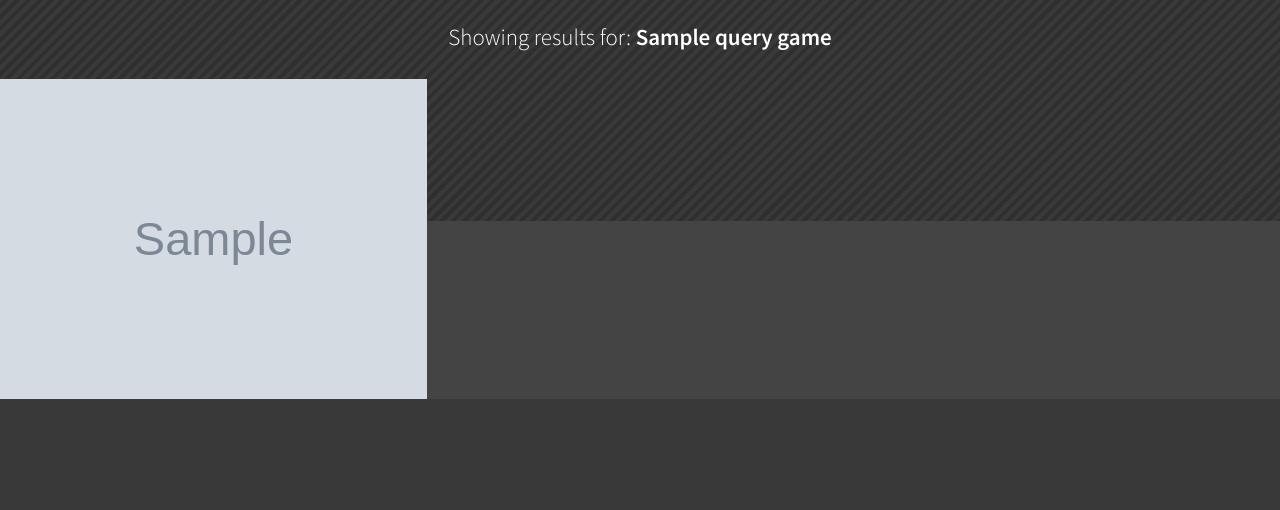
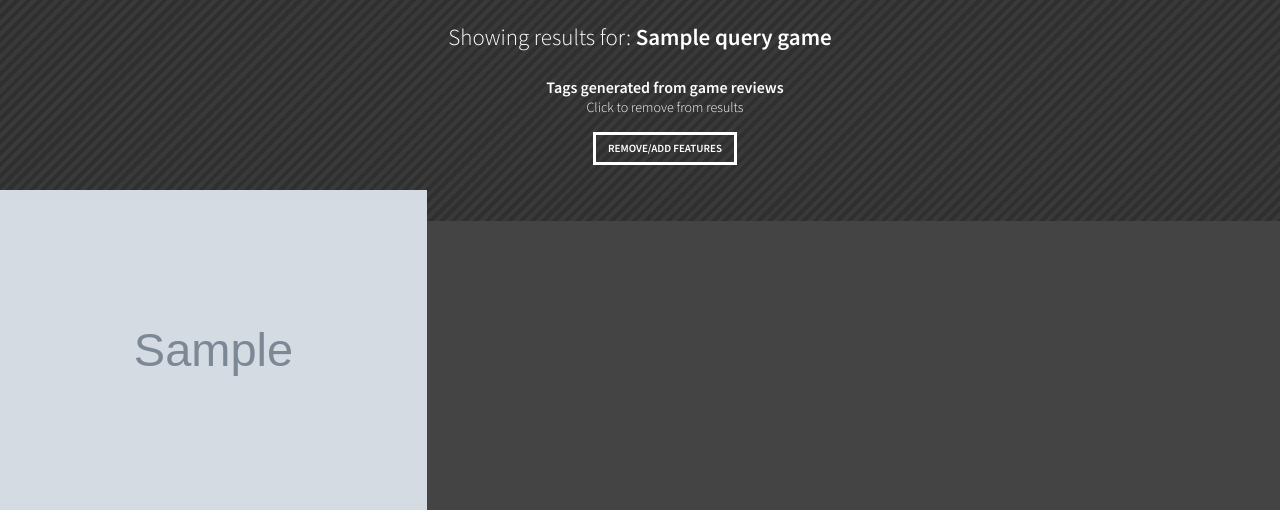
Before and after one commit to nityakasturi/SteamyReviews, a Flask app: template app/templates/search.html in a window 1280 px wide. Shown: the part 579-1089 px from the top of the page. Before the commit the page ends 978 px from the top, so only its background shows below. Run offline with Flask 2, Linux system fonts and the light colour scheme; the template is opened without the code that fills it: most values are stand-ins (such as "Sample title", 1, 10 or a date in 2020); grey boxes marked "Sample" are stand-in pictures; parts of the project's set-up code (start-up, migrations or seed data) failed here and were passed over; some libraries are stand-ins or nearby versions.

Commit message:
removal of tags works for game queries - currently working on steam library only

```diff
--- a/app/controllers/search_controller.py
+++ b/app/controllers/search_controller.py
@@ -34,19 +34,22 @@ def search():
     app_id = request.args.get("app_id", "").strip() or None
     query = request.args.get("search", "").strip() or None
     only_library_vector = request.args.get("only_library_vector", "off") == "on"
+    removed_features = request.args.get("removed_features", "").decode('base64').split(",") or None
+    if removed_features == ['']:
+        removed_features = None
 
     if only_library_vector and g.library_vector is not None and g.game_list is not None:
         return render_ranking_page(None, True)
     elif app_id is not None and app_id.isdigit():
         game = Game.get(int(app_id))
         if game is not None:
-            return render_ranking_page(game, False)
+            return render_ranking_page(game, False, removed_features=removed_features)
         else:
             return render_search_template(no_such_app_id=True)
     elif query is not None and len(query) > 0:
         game = Game.find_by_name(query)
         if game is not None:
-            return render_ranking_page(game, False)
+            return render_ranking_page(game, False, removed_features=removed_features)
         else:
             app.logger.info("No result for " + query.encode("ascii", "ignore"))
             didyoumean1, didyoumean2 = Game.correct_game_name(query, max_results=2)
@@ -57,7 +60,7 @@ def search():
     else:
         return render_search_template()
 
-def render_ranking_page(game, only_library_vector):
+def render_ranking_page(game, only_library_vector, removed_features=None):
     if only_library_vector:
         app.logger.info("Getting ranking for library vector query.")
         ranking = [rank
@@ -71,13 +74,13 @@ def render_ranking_page(game, only_library_vector):
                                       library_vector=g.library_vector)
     else:
         app.logger.info("Getting ranking")
-        base_ranking = do_cosine_sim(game, library_vector=None)
+        base_ranking = do_cosine_sim(game, library_vector=None, removed_features=removed_features)
         app.logger.debug("Results for " + game.normalized_name + ": " + str(base_ranking))
 
         user_ranking = None
         if g.library_vector is not None:
             app.logger.info("User is logged in. Also getting vector ranking.")
-            user_ranking = do_cosine_sim(game, library_vector=g.library_vector)
+            user_ranking = do_cosine_sim(game, library_vector=g.library_vector, removed_features=removed_features)
             app.logger.debug("Results for " + game.normalized_name + ": " + str(user_ranking))
 
         return render_search_template(query_game=game,
@@ -115,5 +118,5 @@ def do_jaccard(query, max_results):
     else:
         return scores[:max_results]
 
-def do_cosine_sim(query, library_vector, max_results=MAX_RANK_RESULTS):
-    return query.get_ranking(library_vector)[:max_results]
+def do_cosine_sim(query, library_vector, max_results=MAX_RANK_RESULTS, removed_features=None):
+    return query.get_ranking(library_vector, removed_features=removed_features)[:max_results]
--- a/app/static/js/search.js
+++ b/app/static/js/search.js
@@ -5,6 +5,7 @@ $(document).ready(function() {
     var detailsExpanded = false;
     var detailsRadarChart;
     var selectedAppID;
+    var unselected = [];
 
     if (userAccount != "None") {
         $(".user-menu").fadeIn(150).css("display", "inline-block");
@@ -21,6 +22,44 @@ $(document).ready(function() {
         $('html, body').animate({
             scrollTop: $(".global-search").offset().top - 15
         }, 400);
+
+        console.log(currentGameFeatureNames);
+
+        var queryString = window.location.search;
+        queryString = queryString.substring(1);
+
+        var parseQueryString = function( queryString ) {
+            var params = {}, queries, temp, i, l;
+            // Split into key/value pairs
+            queries = queryString.split("&");
+            // Convert the array of strings into an object
+            for ( i = 0, l = queries.length; i < l; i++ ) {
+                temp = queries[i].split('=');
+                params[temp[0]] = decodeURI(temp[1]);
+            }
+            return params;
+        };
+        var parsed = parseQueryString(queryString);
+        if ('removed_features' in parsed) {
+            unselected = atob(parseQueryString(queryString)['removed_features']).split(',');
+            console.log(unselected);
+        } else {
+            unselected = null;
+        }
+
+        var tags_div = $(".tags");
+		var search_tags = tags_div.data("tags");
+		for (var key in search_tags) {
+            if (!search_tags.hasOwnProperty(key)) continue;
+            var value = search_tags[key];
+            if (unselected !== null && unselected.indexOf(value) !== -1){
+                tags_div.append("<p class='tag'>" + value + "</p>")
+            } else {
+                tags_div.append("<p class='tag selected'>" + value + "</p>")
+            }
+		}
+        tags_div.append("<button type='submit' class='btn btn-desc' style='display: block; margin: 0 auto;'>Remove/Add Features</button>")
+
     }
 
     if (toggle_modal !== undefined) {
@@ -153,6 +192,29 @@ $(document).ready(function() {
             $(this).addClass("selected");
     });
 
+    $(".btn-desc").click(function() {
+        var p_list = document.querySelectorAll("p.tag");
+        var array = [];
+        for(var i = 0; i < p_list.length; i++) {
+        // Only if there is only single class
+            if(p_list[i].className == 'tag') {
+                // Do something with the element e[i]
+                array.push(p_list[i].innerHTML);
+            }
+        }
+        console.log(array);
+
+        var user_vector = "";
+        if ($('#user-vector-toggle').prop('checked'))
+            user_vector = "&user_vector=on";
+
+        var removed_features = "";
+        if (array.length !== 0){
+            removed_features = "&removed_features=" + btoa(array.join(","));
+        }
+        window.location.replace("/?app_id=" + currentAppID + user_vector + removed_features);
+    });
+
     $('#user-vector-toggle').change(function() {
         if($(this).prop('checked')) {
             $('.no-vector-ranking').fadeOut(150, function() {
--- a/app/templates/search.html
+++ b/app/templates/search.html
@@ -86,7 +86,12 @@
                     <h2 class="result-head">Showing our top picks based on your library</h2>
                 {% else %}
                     <h2 class="result-head">Showing results for: <a href="{{ query_game.steam_url() }}"><span class="emphasize">{{ query_game.name }}</span></a></h2>
+                    <div class="tags text-center" data-tags="{{ query_game.best_feature_names(json_format=True) }}">
+                        <h3 class="unselectable">Tags generated from game reviews</h3>
+                        <p class="unselectable">Click to remove from results</p>
+                    </div>
                 {% endif %}
+
                 <div class="row no-gutter no-vector-ranking">
                 {% for score, ranked_game in ranking %}
                     <div class="col-sm-4">
@@ -209,8 +214,10 @@
             var userAccount = "{{ username }}";
             var vector_toggle = "on";
             var currentGameTitle, toggle_modal;
+            var currentAppID;
             {% if query_game is defined %}
                 currentGameTitle = "{{ query_game.name }}";
+                currentAppID = "{{ query_game.app_id }}";
                 var currentGameFeatureNames = {{ query_game.best_feature_names(True) | safe }};
                 var currentGameFeatures = {{ query_game.best_features(True) | safe }};
                 currentGameFeatures = currentGameFeatures.map(Math.log);
```
Also changed, not shown: app/models/game.py (+16 -6 lines).
